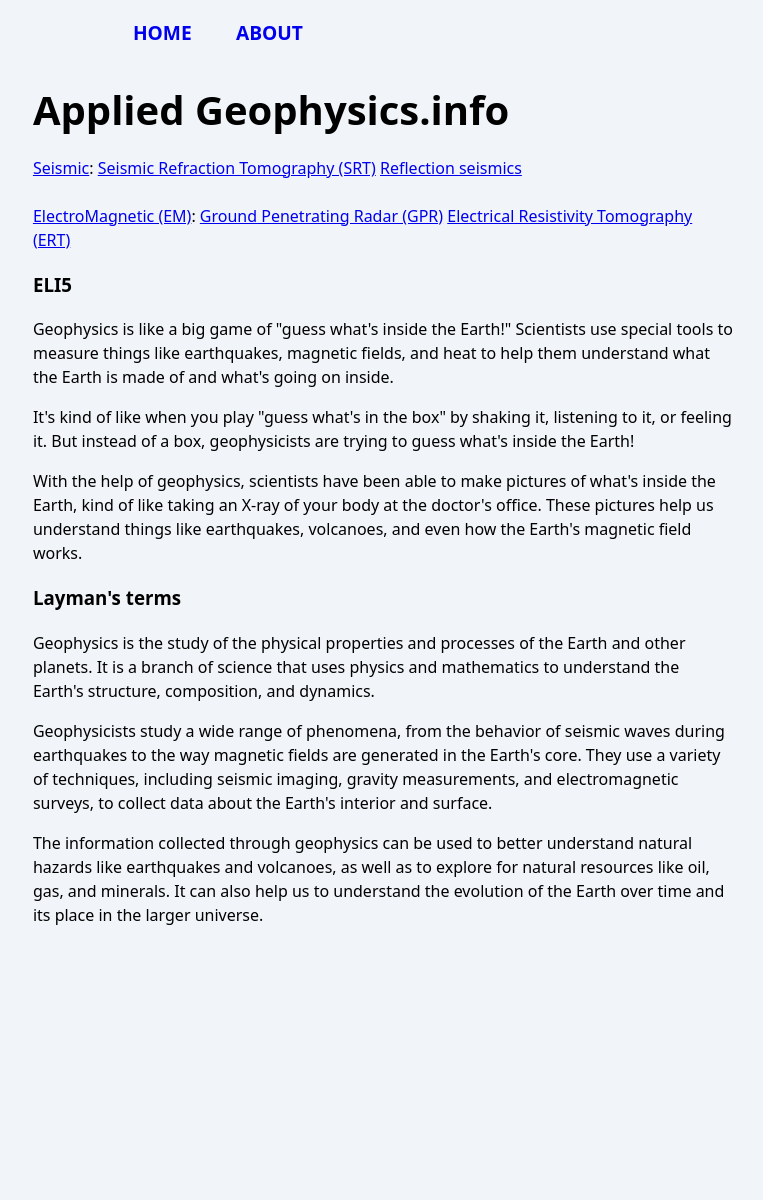
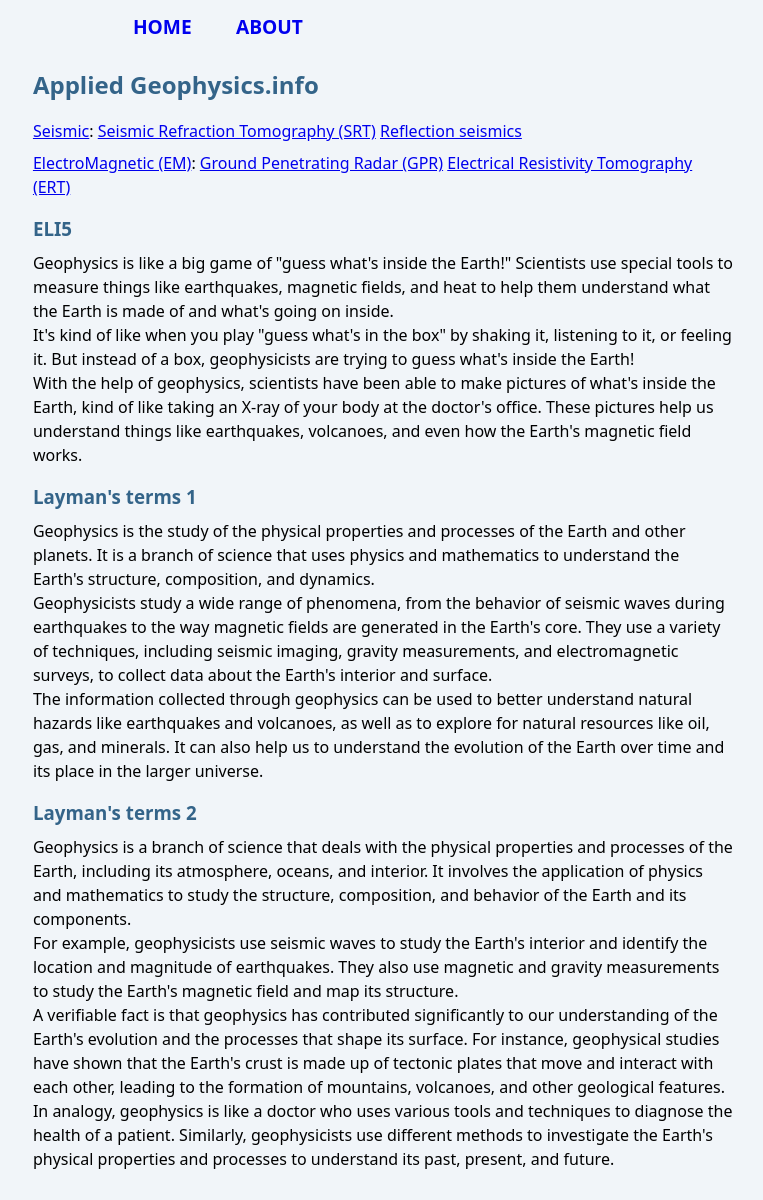
Before and after one commit to JoostGevaert/geophysics-info, an Astro site: page / in a window 1280 px wide. Shown: the part 13-1213 px from the top of the page, without its empty margins (257-1020 px from the left). Before the commit the page ends 1036 px from the top, so only its background shows below. Built offline with nearby package versions, Linux system fonts and the light colour scheme; Astro itself is replaced by a stand-in of ours; some icons are missing.

Commit message:
Add geo-data.xyz colors

```diff
--- a/src/layouts/BaseLayout.astro
+++ b/src/layouts/BaseLayout.astro
@@ -16,7 +16,7 @@ const { pageTitle } = Astro.props;
   <body>
     <Header />
     <section>
-      <h1>{pageTitle}</h1>
+      <h2>{pageTitle}</h2>
       <slot />
     </section>
     <Footer />
--- a/src/pages/index.astro
+++ b/src/pages/index.astro
@@ -15,13 +15,12 @@ const pageTitle: string = "Applied Geophysics.info";
   </head>
   <body>
     <BaseLayout pageTitle={pageTitle}>
-      <div>
+      <div class="article-links">
         <a href="/seismic">Seismic</a>:
         <a href="/seismic/srt">Seismic Refraction Tomography (SRT)</a>
         <a href="/seismic/reflection">Reflection seismics</a>
       </div>
-      <br />
-      <div>
+      <div class="article-links">
         <a href="/em">ElectroMagnetic (EM)</a>:
         <a href="/em/gpr">Ground Penetrating Radar (GPR)</a>
         <a href="/em/ert">Electrical Resistivity Tomography (ERT)</a>
@@ -46,7 +45,7 @@ const pageTitle: string = "Applied Geophysics.info";
         the doctor's office. These pictures help us understand things like
         earthquakes, volcanoes, and even how the Earth's magnetic field works.
       </p>
-      <h3>Layman's terms</h3>
+      <h3>Layman's terms 1</h3>
       <p>
         Geophysics is the study of the physical properties and processes of the
         Earth and other planets. It is a branch of science that uses physics and
@@ -67,6 +66,34 @@ const pageTitle: string = "Applied Geophysics.info";
         help us to understand the evolution of the Earth over time and its place
         in the larger universe.
       </p>
+      <h3>Layman's terms 2</h3>
+      <p>
+        Geophysics is a branch of science that deals with the physical
+        properties and processes of the Earth, including its atmosphere, oceans,
+        and interior. It involves the application of physics and mathematics to
+        study the structure, composition, and behavior of the Earth and its
+        components.
+      </p>
+      <p>
+        For example, geophysicists use seismic waves to study the Earth's
+        interior and identify the location and magnitude of earthquakes. They
+        also use magnetic and gravity measurements to study the Earth's magnetic
+        field and map its structure.
+      </p>
+      <p>
+        A verifiable fact is that geophysics has contributed significantly to
+        our understanding of the Earth's evolution and the processes that shape
+        its surface. For instance, geophysical studies have shown that the
+        Earth's crust is made up of tectonic plates that move and interact with
+        each other, leading to the formation of mountains, volcanoes, and other
+        geological features.
+      </p>
+      <p>
+        In analogy, geophysics is like a doctor who uses various tools and
+        techniques to diagnose the health of a patient. Similarly, geophysicists
+        use different methods to investigate the Earth's physical properties and
+        processes to understand its past, present, and future.
+      </p>
     </BaseLayout>
 
     <script>
--- a/src/styles/global.css
+++ b/src/styles/global.css
@@ -1,9 +1,13 @@
+@import "./variables.css";
+
 * {
   box-sizing: border-box;
+  margin: 0;
+  padding: 0;
 }
 
 html {
-  background-color: #f1f5f9;
+  background-color: var(--astro-light-background);
   font-family: system-ui, -apple-system, BlinkMacSystemFont, "Segoe UI", Roboto,
     Oxygen, Ubuntu, Cantarell, "Open Sans", "Helvetica Neue", sans-serif;
 }
@@ -16,9 +20,27 @@ body {
   line-height: 1.5;
 }
 
-h1 {
+h1,
+h2,
+h3,
+h4,
+h5,
+h6 {
+  color: var(--globe-deep-blue);
+}
+
+h1,
+h2 {
   margin: 1rem 0;
-  font-size: 2.5rem;
+}
+
+h3,
+h4 {
+  margin: 1rem 0 0.5rem 0;
+}
+
+.article-links {
+  margin-top: 0.5rem;
 }
 
 /* nav styles */
@@ -32,16 +54,15 @@ h1 {
   width: 2.5rem;
   height: 0.3rem;
   margin-bottom: 0.625rem;
-  background-color: #ff9776;
+  background-color: var(--globe-sea-blue);
 }
 
 .nav-links {
   width: 100%;
-  top: 5rem;
-  left: 3rem;
-  background-color: #ff9776;
+  /* top: 5rem; */
+  /* left: 3rem; */
+  background-color: var(--globe-sea-blue);
   display: none;
-  margin: 0;
 }
 
 .nav-links a {
@@ -56,15 +77,18 @@ h1 {
 
 .nav-links a:hover,
 a:focus {
-  background-color: #ff9776;
+  background-color: var(--globe-sea-blue);
 }
 
 .expanded {
   display: unset;
 }
 
+/* On big screens: */
 @media screen and (min-width: 636px) {
-  .hamburger {display: none;}
+  .hamburger {
+    display: none;
+  }
 
   .nav-links {
     margin-left: 5em;
@@ -76,6 +100,6 @@ a:focus {
 
   .nav-links a {
     display: inline-block;
-    padding: 1rem 1.25rem;
+    padding: 0.6rem 1.25rem;
   }
 }
--- /dev/null
+++ b/src/styles/variables.css
@@ -0,0 +1,65 @@
+* {
+  --one-breakpoint: 636px;
+
+  --two-breakpoints-sm: 480px;
+  --two-breakpoints-md: 768px;
+
+  --fugro-green: #8cb781;
+  --fugro-blue: #479dab;
+  --fugro-brown: #d8bf89;
+  --fugro-grey: #ebe9e9;
+
+  --astro-light-background: #f1f5f9;
+  --github-dark-background: #0d1016;
+
+  --globe-sea-blue: #4a87d9;
+  --globe-deep-blue: #346489;
+  --globe-dark: #373737;
+  --globe-green: #93eaa4;
+  --globe-yellow: #f9cd5f;
+  --globe-red: #ea677a;
+
+  --green-50: #eeffe6;
+  --green-100: #d0e6c7;
+  --green-200: #b3ccaa;
+  --green-300: #97b38f;
+  --green-400: #7c9975;
+  --green-500: #63805e;
+  --green-600: #4b6647;
+  --green-700: #354c33;
+  --green-800: #213320;
+  --green-900: #0f190f;
+
+  --teal-50: #e6ffff;
+  --teal-100: #bae4e6;
+  --teal-200: #93c8cc;
+  --teal-300: #71abb3;
+  --teal-400: #538f99;
+  --teal-500: #3a7380;
+  --teal-600: #255866;
+  --teal-700: #153e4c;
+  --teal-800: #0a2733;
+  --teal-900: #031219;
+
+  --brown-50: #fff2e6;
+  --brown-100: #e6d4c2;
+  --brown-200: #ccb8a1;
+  --brown-300: #b39d83;
+  --brown-400: #998468;
+  --brown-500: #806c4f;
+  --brown-600: #66553a;
+  --brown-700: #4c3f27;
+  --brown-800: #332917;
+  --brown-900: #19140a;
+
+  --gray-50: #e6e6e6;
+  --gray-100: #cfcecd;
+  --gray-200: #b8b8b4;
+  --gray-300: #a0a29c;
+  --gray-400: #868b85;
+  --gray-500: #6e746f;
+  --gray-600: #575e5b;
+  --gray-700: #414647;
+  --gray-800: #2c2e30;
+  --gray-900: #171719;
+}
```
Also changed, not shown: src/styles/tailwind.config.cjs (added, +59 -0 lines).
